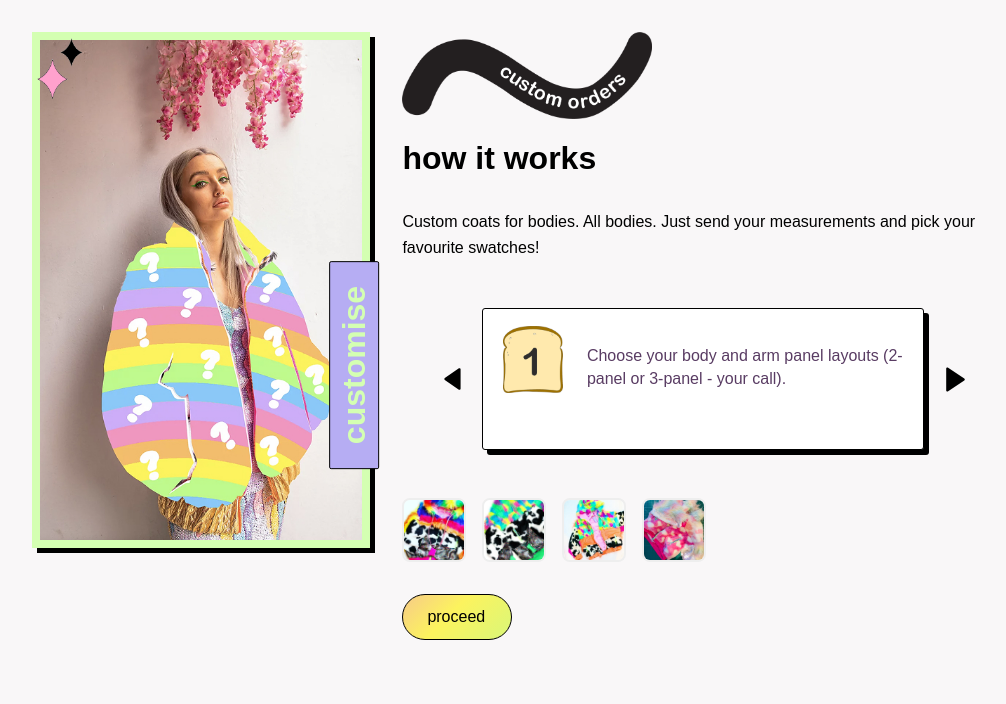
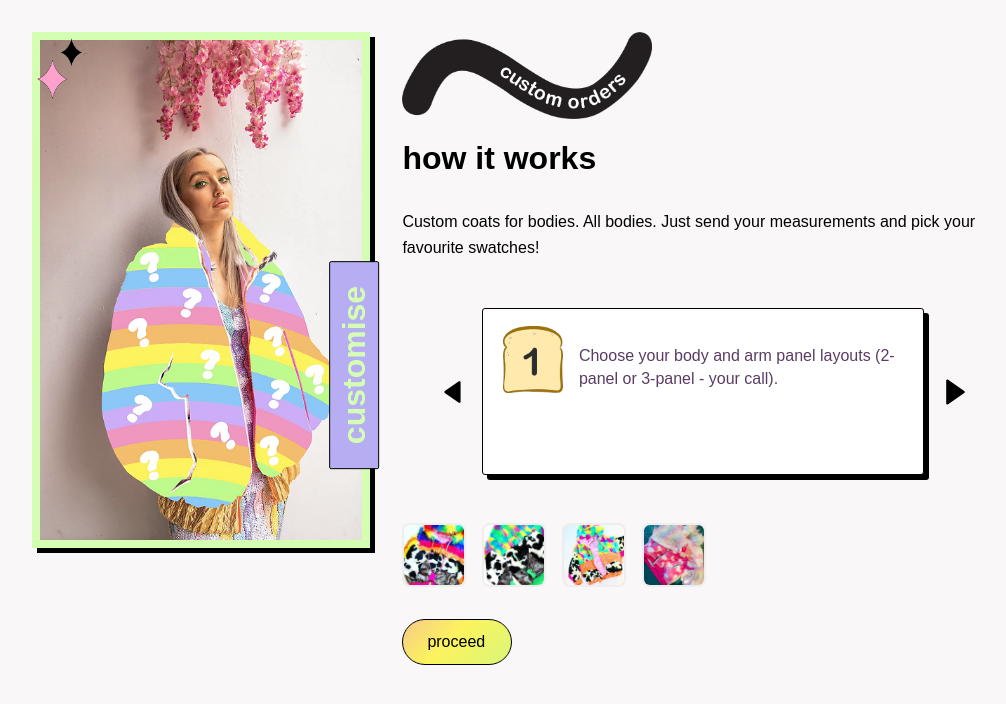
Before and after one commit to jessica440/customcarbs, a React (Create React App) app: page / in a window 1280 px wide. Shown: the top 704 px of the page, without its empty margins (123-1129 px from the left). Built offline with nearby package versions, Linux system fonts and the light colour scheme.

Commit message:
updates steps container

```diff
--- a/src/pages/CustomOrdersStyle.js
+++ b/src/pages/CustomOrdersStyle.js
@@ -122,9 +122,9 @@ export const MobileArrowWrapper = styled.div`
 export const StepContent = styled.div`
   display: flex;
   align-items: flex-start;
-  gap: 1.5rem;
+  gap: 1rem;
   width: 400px;
-  min-height: 100px;
+  min-height: 125px;
   justify-content: flex-start;
   padding: 20px;
   border: 1px solid black;
@@ -134,7 +134,7 @@ export const StepContent = styled.div`
 
   @media (max-width: 768px) {
     order: 1;
-    max-width: 80%;
+    max-width: 70%;
   }
 `;
 
```
